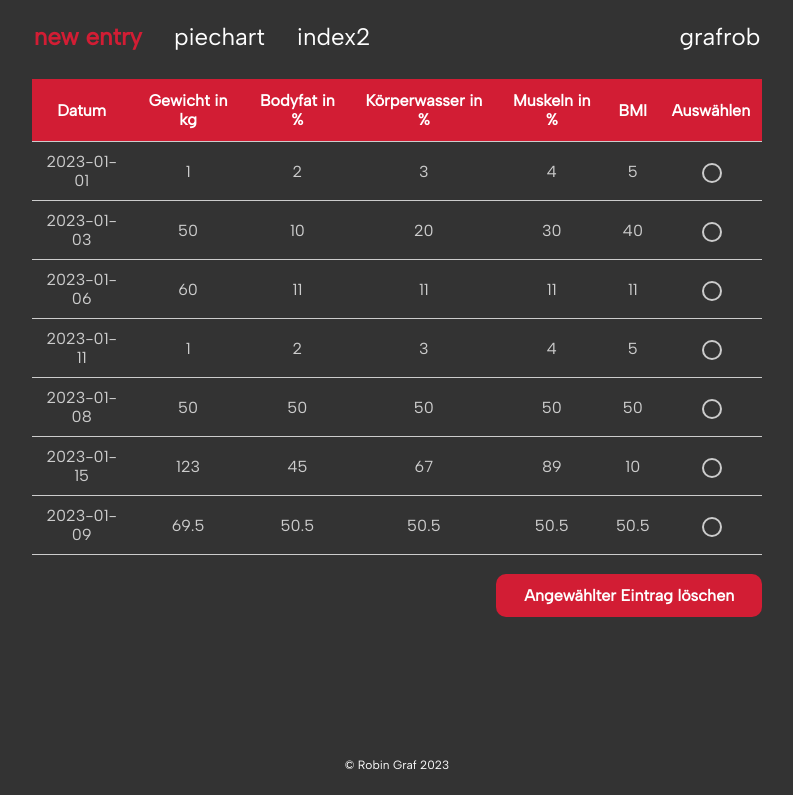
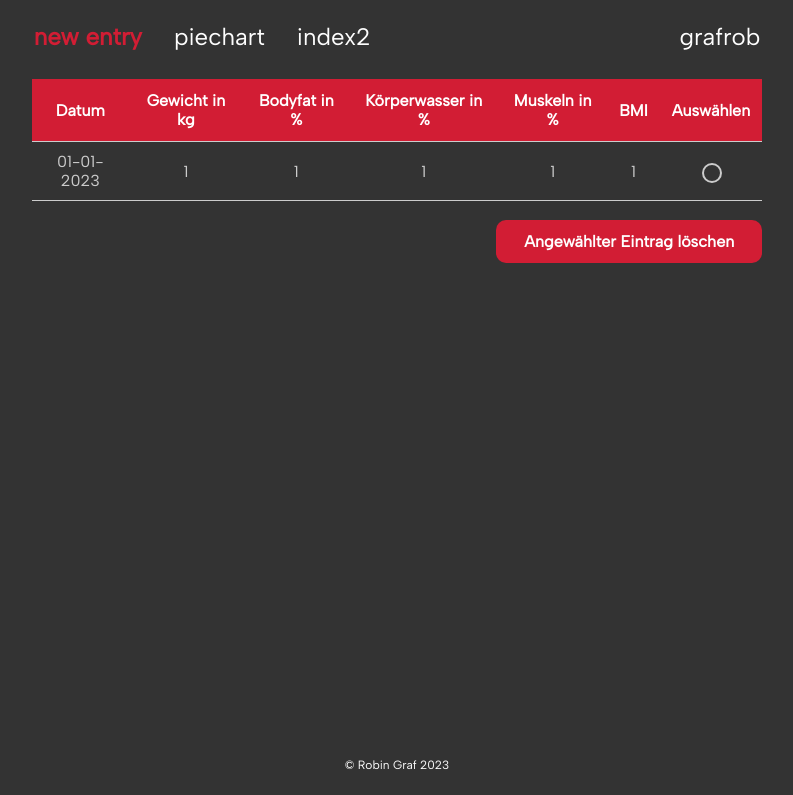
Before and after one commit to sn1perm0nkey/pro2, a Flask app: page /index2 in a window 1280 px wide. Shown: the top 795 px of the page, without its empty margins (243-1036 px from the left). Run offline with Flask 2, Linux system fonts and the light colour scheme.

Commit message:
progress

```diff
--- a/hello_world/database.csv
+++ b/hello_world/database.csv
@@ -1 +1 @@
-{"1": {"datum": "2023-01-01", "gewicht": "1", "bodyfat": "2", "tbw": "3", "muskeln": "4", "bmi": "5", "nummer": "1"}, "3": {"datum": "2023-01-03", "gewicht": "50", "bodyfat": "10", "tbw": "20", "muskeln": "30", "bmi": "40", "nummer": 3}, "4": {"datum": "2023-01-06", "gewicht": "60", "bodyfat": "11", "tbw": "11", "muskeln": "11", "bmi": "11", "nummer": 4}, "5": {"datum": "2023-01-11", "gewicht": "1", "bodyfat": "2", "tbw": "3", "muskeln": "4", "bmi": "5", "nummer": 5}, "6": {"datum": "2023-01-08", "gewicht": "50", "bodyfat": "50", "tbw": "50", "muskeln": "50", "bmi": "50", "nummer": 6}, "7": {"datum": "2023-01-15", "gewicht": "123", "bodyfat": "45", "tbw": "67", "muskeln": "89", "bmi": "10", "nummer": 7}, "14": {"datum": "2023-01-09", "gewicht": "69.5", "bodyfat": "50.5", "tbw": "50.5", "muskeln": "50.5", "bmi": "50.5", "nummer": 14}}
+{"1": {"datum": "01-01-2023", "gewicht": "1", "bodyfat": "1", "tbw": "1", "muskeln": "1", "bmi": "1", "nummer": "1"}}
--- a/hello_world/datenbank.py
+++ b/hello_world/datenbank.py
@@ -24,18 +24,17 @@ def loeschen(nummer_del):
 
     dict_del = {}
     for number in neue_liste:
-        if int(nummer_del) == int(number[6][1]):
-            print("lol")
-        else:
+        if int(nummer_del) != int(number[6][1]):
             dict_temp = {number[6][1]: {"datum": number[0][1],
-                                      "gewicht": number[1][1],
-                                      "bodyfat": number[2][1],
-                                      "tbw": number[3][1],
-                                      "muskeln": number[4][1],
-                                      "bmi": number[5][1],
-                                      "nummer": number[6][1],}
+                                        "gewicht": number[1][1],
+                                        "bodyfat": number[2][1],
+                                        "tbw": number[3][1],
+                                        "muskeln": number[4][1],
+                                        "bmi": number[5][1],
+                                        "nummer": number[6][1], }
                          }
             dict_del.update(dict_temp)
+
     inhalt.clear()
     inhalt.update(dict_del)
     with open("database.csv", "w") as write_file:
--- a/hello_world/main.py
+++ b/hello_world/main.py
@@ -67,26 +67,35 @@ def homescreen2():
         return render_template('index2.html', name=ausgewaehlter_name, username=ausgewaehlter_username, seitentitel="Home2", liste=neue_liste)
 
     if request.method == "POST":
-        if 'nummer_del' in request.form:
-            nummer_del = request.form['nummer_del']
-            loeschen(nummer_del)
+        inhalt_string_len = auslesen()
+        inhalt_len = ast.literal_eval(str(inhalt_string_len))
+        if len(inhalt_len) >= 2:
+            if 'nummer_del' in request.form:
+                nummer_del = request.form['nummer_del']
+                loeschen(nummer_del)
 
-            inhalt_string = auslesen()
-            inhalt = ast.literal_eval(str(inhalt_string))
-            neue_liste = []
-            for eintrag in inhalt.values():
-                test = {}
-                test.update(eintrag)
-                neue_liste2 = []
-                for bezeichnung, wert in test.items():
-                    neue_liste2.append([bezeichnung, wert])
-                neue_liste.append(neue_liste2)
+                inhalt_string = auslesen()
+                inhalt = ast.literal_eval(str(inhalt_string))
+                neue_liste = []
+                for eintrag in inhalt.values():
+                    test = {}
+                    test.update(eintrag)
+                    neue_liste2 = []
+                    for bezeichnung, wert in test.items():
+                        neue_liste2.append([bezeichnung, wert])
+                    neue_liste.append(neue_liste2)
 
-            auswahl = ["Robin"]
-            auswahl_username = ["grafrob"]
-            ausgewaehlter_username = random.choice(auswahl_username)
-            ausgewaehlter_name = random.choice(auswahl)
-            return render_template('index2.html', name=ausgewaehlter_name, username=ausgewaehlter_username, seitentitel="Home2", liste=neue_liste)
+            else:
+                inhalt_string = auslesen()
+                inhalt = ast.literal_eval(str(inhalt_string))
+                neue_liste = []
+                for eintrag in inhalt.values():
+                    test = {}
+                    test.update(eintrag)
+                    neue_liste2 = []
+                    for bezeichnung, wert in test.items():
+                        neue_liste2.append([bezeichnung, wert])
+                    neue_liste.append(neue_liste2)
 
         else:
             inhalt_string = auslesen()
@@ -100,11 +109,12 @@ def homescreen2():
                     neue_liste2.append([bezeichnung, wert])
                 neue_liste.append(neue_liste2)
 
-            auswahl = ["Robin"]
-            auswahl_username = ["grafrob"]
-            ausgewaehlter_username = random.choice(auswahl_username)
-            ausgewaehlter_name = random.choice(auswahl)
-            return render_template('index2.html', name=ausgewaehlter_name, username=ausgewaehlter_username, seitentitel="Home2", liste=neue_liste)
+        auswahl = ["Robin"]
+        auswahl_username = ["grafrob"]
+        ausgewaehlter_username = random.choice(auswahl_username)
+        ausgewaehlter_name = random.choice(auswahl)
+        return render_template('index2.html', name=ausgewaehlter_name, username=ausgewaehlter_username, seitentitel="Home2", liste=neue_liste)
+
 
 
 @app.route('/bodyvalues', methods=["GET", "POST"])
--- a/hello_world/templates/home2.html
+++ b/hello_world/templates/home2.html
@@ -22,7 +22,7 @@
 
     <div class="container4">
         <a class="item1" href="#cardio">
-            <img src="{{ url_for('static', filename='images/push.png') }}" style="width:40px;height:40px;">
+            <img src="{{ url_for('static', filename='images/cardio.png') }}" style="width:40px;height:40px;">
             cardio
         </a>
         <a class="item1" href="#push">
@@ -34,7 +34,7 @@
             pull
         </a>
         <a class="item1" href="#legs">
-            <img src="{{ url_for('static', filename='images/push.png') }}" style="width:40px;height:40px;">
+            <img src="{{ url_for('static', filename='images/legs.png') }}" style="width:40px;height:40px;">
             legs
         </a>
         <a class="item1" href="#abs">
```
Also changed, not shown: hello_world/static/images/cardio.png (added), hello_world/static/images/legs.png (added).
